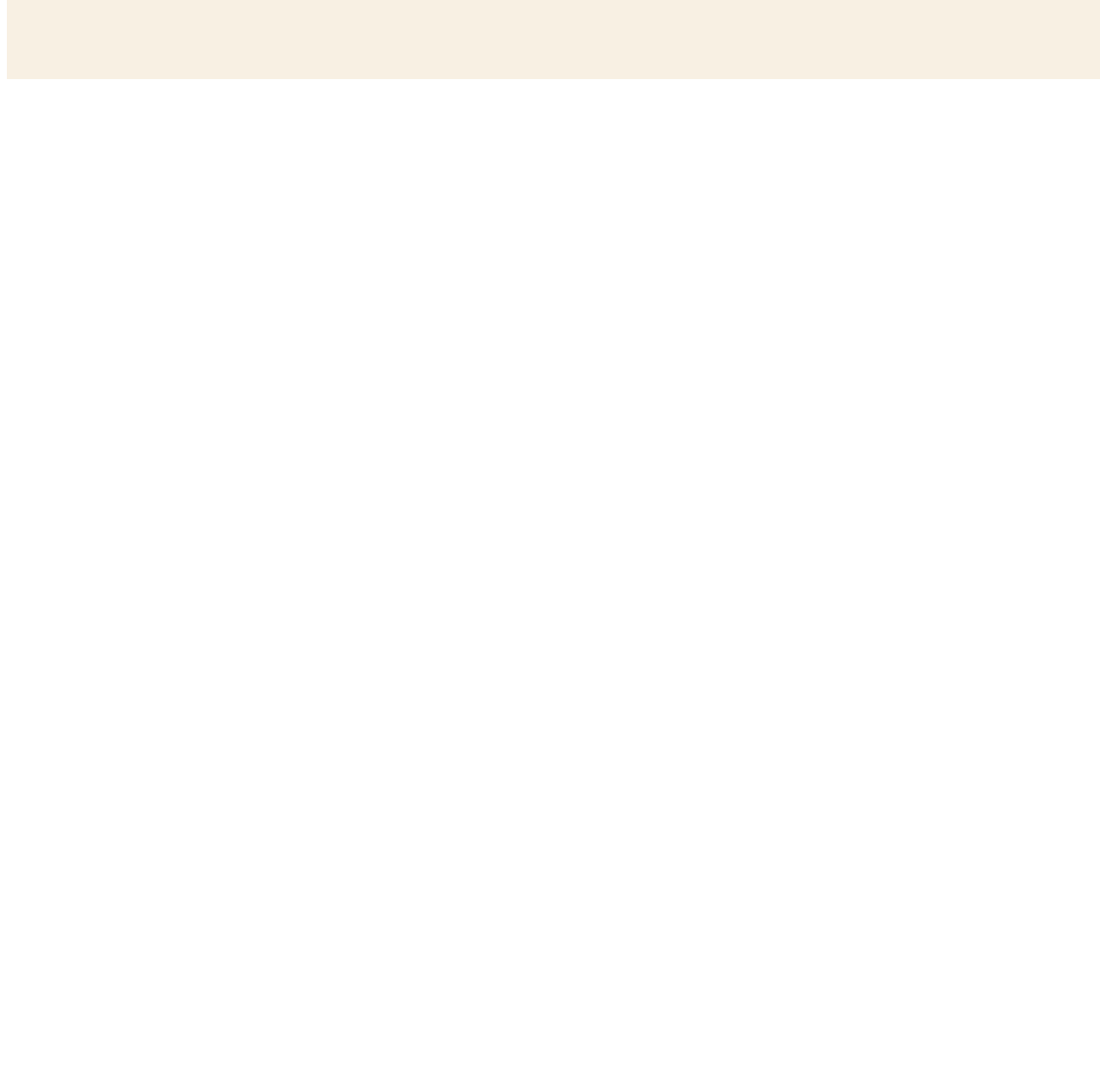
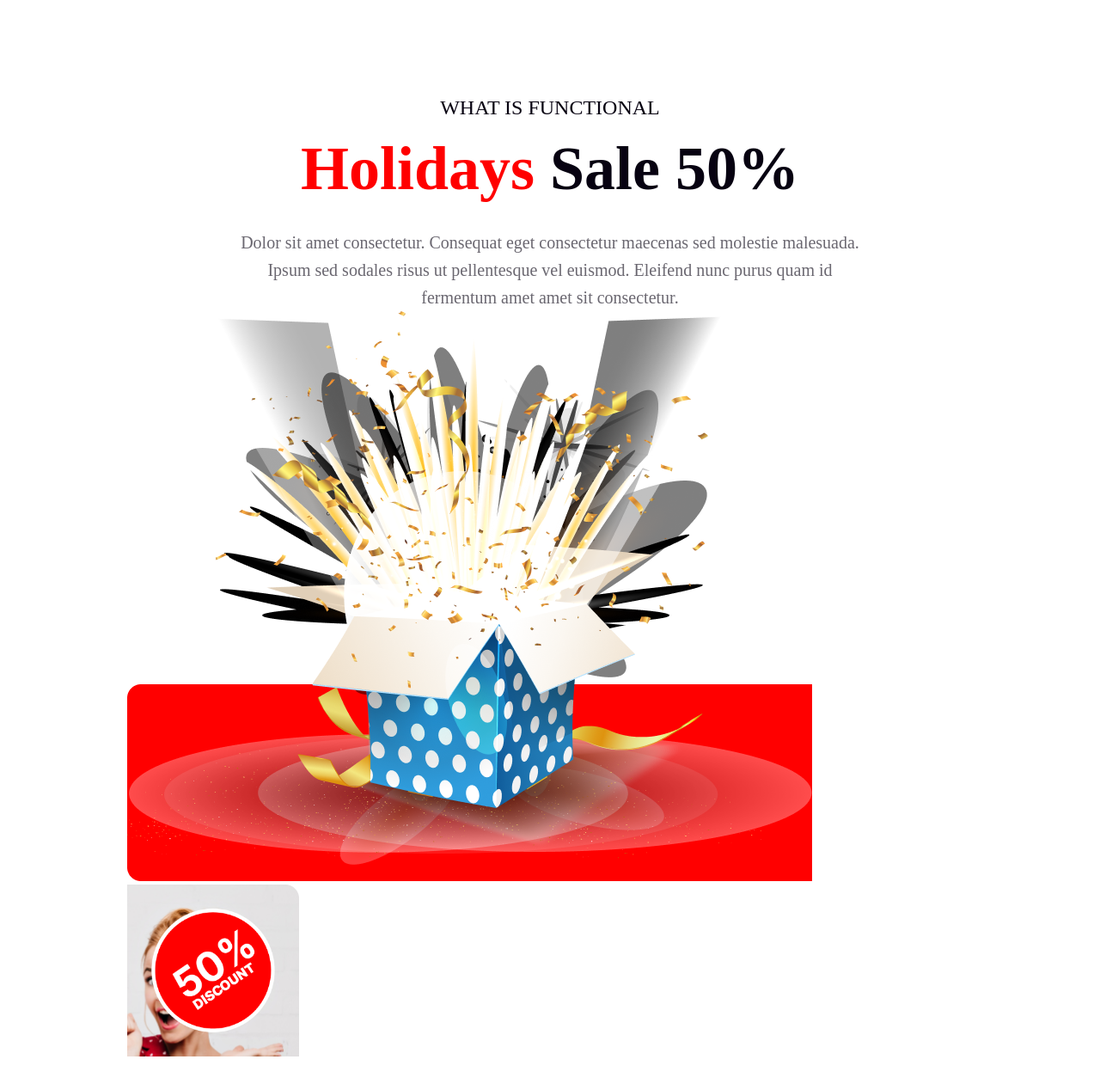
Before and after one commit to Tanzil-Rippy/assignment-1, a plain HTML site: page codes/index.html in a window 1280 px wide. Shown: the part 2762-4030 px from the top of the page at 86% size. Before the commit the page ends 2885 px from the top, so only its background shows below. Drawn offline with Linux system fonts and the light colour scheme.

Commit message:
holiday sales added

```diff
--- a/codes/index.html
+++ b/codes/index.html
@@ -22,7 +22,7 @@
 
 <body>
     <header>
-
+        <!-- banner section -->
         <section class="banner">
             <div class="new-year">
                 <h4 class="banner-up">Happy New Year</h4>
@@ -31,12 +31,14 @@
                 <h1 class="banner-titel">New Year Party<br>Celebration</h1>
             </div>
         </section>
+        <!-- offer section -->
         <section class="offer">
             <h1 class="main-offer">65% OFF</h1>
             <p class="deal">OUR HOLIDAY DEALS ARE BETTER</p>
             <h3 class="categories">ALL CATEGORIES</h3>
             <img src="/resources/New Year Photo.png" alt="" class="new-year-pic">
         </section>
+        <!-- party section -->
         <section>
             <div class="party">
                 <div class="party-element">
@@ -52,6 +54,7 @@
                 </div>
             </div>
         </section>
+        <!-- find me section -->
         <section class="find-me">
             <div class="tdp">
                 <h3 class="location"><span class="red">Place:</span> New Park Hotel</h3>
@@ -60,10 +63,28 @@
             </div>
             <button class="red-btn"><span class="btn-text">Join Now</span> </button>
         </section>
-
     </header>
 
     <main>
+        <!-- bonus number ar jonno bakiiyvcteryqrqyy7qyiuyqqqb  3j6iaq5gqajJ6H -->
+
+
+        <!-- sales related section -->
+        <section>
+            <div class="sales-text">
+                <h5 class="sales-pre-titel">WHAT IS FUNCTIONAL</h5>
+                <h1 class="sale-titel"> <span class="red-sales">Holidays</span> Sale 50% </h1>
+                <p class="sales-details">Dolor sit amet consectetur. Consequat eget consectetur maecenas sed
+                    molestie malesuada. Ipsum sed sodales risus ut pellentesque vel euismod. Eleifend nunc purus quam id
+                    fermentum amet amet sit consectetur.</p>
+            </div>
+            <div class="pic">
+                <img src="/resources/Group 75.png" alt="" class="pic1">
+                <img src="/resources/Group 44.png" alt="" class="pic2">
+            </div>
+        </section>
+
+
 
     </main>
 
--- a/codes/style.css
+++ b/codes/style.css
@@ -102,13 +102,14 @@ margin: 0px 601px 142px 158px;
 /* find me section */
 .find-me{
     width: 1320px;
-height: 482px;
+height: 382px;
 background-color:rgb(248, 240, 227);
 margin: 0 auto;
 }
 .tdp{
     /* margin: 100px 386px 48px 385px; */
    text-align: center;
+   margin-top:100px;
 }
 .red{
     color: #F00;
@@ -121,10 +122,10 @@ text-transform: capitalize;
 .location{
     color: #070211;
 font-size: 32px;
-font-style: normal;
 font-weight: 600;
 line-height: 56px;
 text-transform: capitalize;
+margin: 0;
 }
 .red-btn{
     display: inline-flex;
@@ -146,3 +147,53 @@ font-weight: 700;
 line-height: normal;
 text-transform: uppercase;
 }
+/* main salse section */
+/* sales section */
+.sales-text{
+    text-align: center;
+}
+.sales-pre-titel{
+    color: #070211;
+    font-size: 24px;;
+    font-weight: 500;
+    margin: 120px 0px 16px 0px ;
+}
+.sale-titel{
+    color: #070211;
+    font-size: 72px;
+    font-weight: 900;
+    margin: 0;
+}
+.red-sales{
+    color: #F00;
+    text-align: center;
+    font-size: 72px;
+    font-weight: 900;
+}
+.sales-details{
+    color: rgba(7, 2, 17, 0.60);
+    text-align: center;
+    font-size: 20px;
+    font-weight: 500;
+    line-height: 32px; /* 160% */
+    margin: 28px 266px 0px 266px;
+}
+.pic{
+    margin: 0px 140px 0px 140px ;
+
+}
+.pic1{
+ background-image: url("../resources/Rectangle\ 2.png");
+background-repeat: no-repeat;
+background-position: bottom left;
+back
+}
+.pic2{
+ background-image: url(../resources/Rectangle\ 1.png);
+background-position: top right;
+margin-bottom: 250px;
+margin-right: 100px;
+height: 200px;
+width: 200px;
+background-size: 430px;
+}
```
Lines whose indentation alone changed are shown as unchanged.
